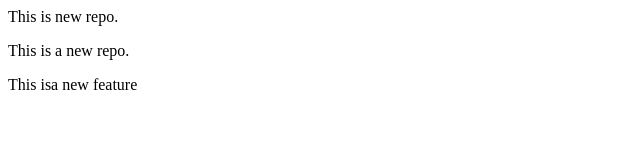
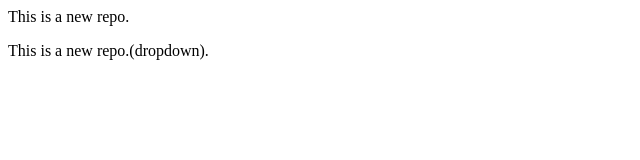
Before and after one commit to rm1430/localrepo, a plain HTML site: page index.html in a window 1280 px wide. Shown: the whole page, without its empty margins (0-640 px from the left). Drawn offline with Linux system fonts and the light colour scheme.

```diff
--- a/index.html
+++ b/index.html
@@ -1,3 +1,2 @@
-<p> This is new repo.</p>
 <p>This is a new repo.</p>
-<p>This isa new feature</p>
+<p>This is a new repo.(dropdown).</p>
```
